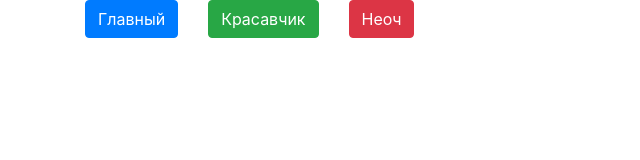
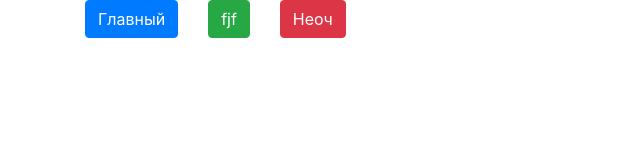
Before and after one commit to vladputsikovich/k_web, a plain HTML site: page index.html in a window 1280 px wide. Shown: the whole page, without its empty margins (0-640 px from the left). Drawn offline with nearby package versions, Linux system fonts and the light colour scheme.

Commit message:
Update index.html

```diff
--- a/index.html
+++ b/index.html
@@ -14,7 +14,7 @@
         <button type="button" class="btn btn-primary">Главный</button>
       </div>
       <div class="col-md-auto">
-        <button type="button" class="btn btn-success">Красавчик</button>
+        <button type="button" class="btn btn-success">fjf</button>
       </div>
       <div class="col-md-auto">
         <button type="button" class="btn btn-danger">Неоч</button>
```
